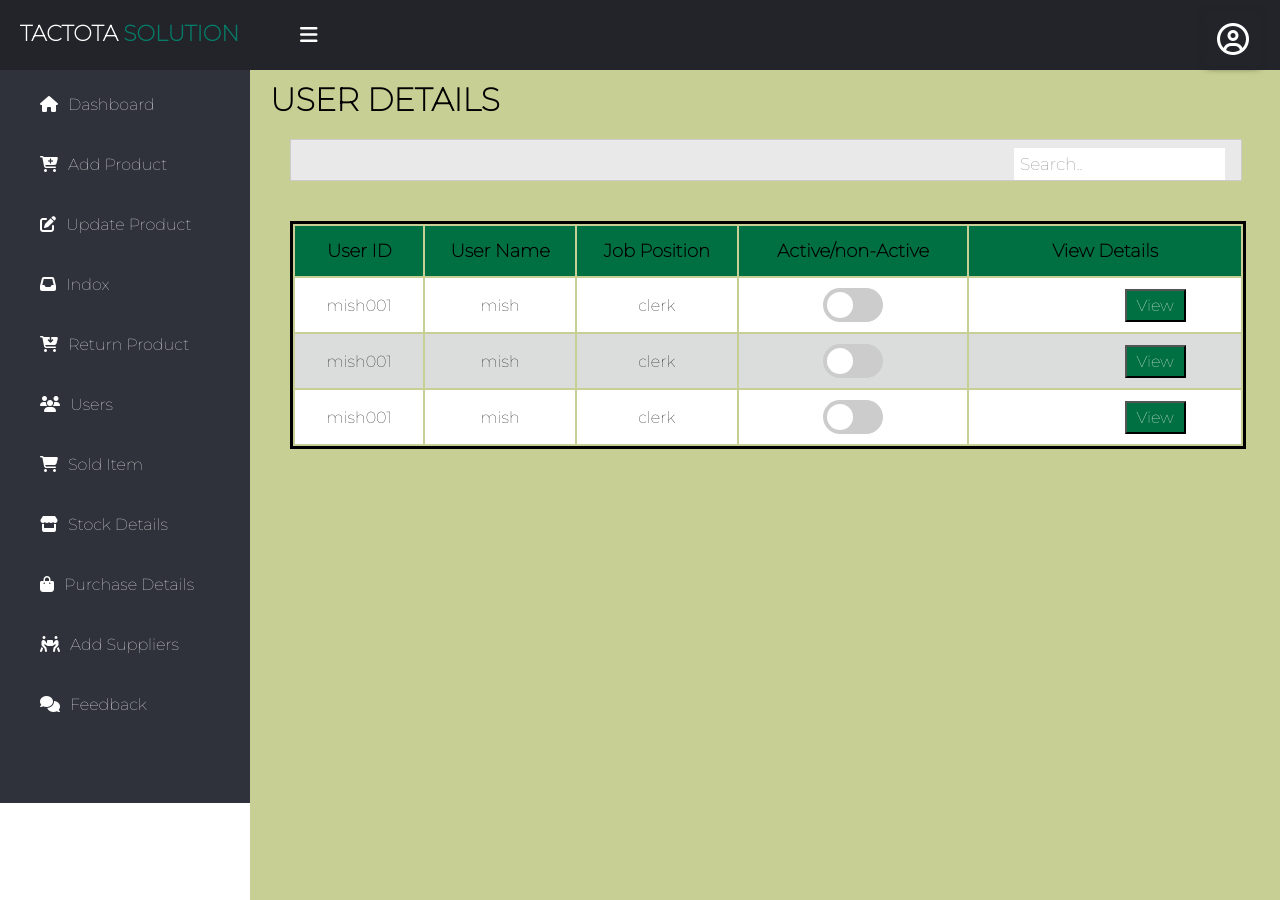
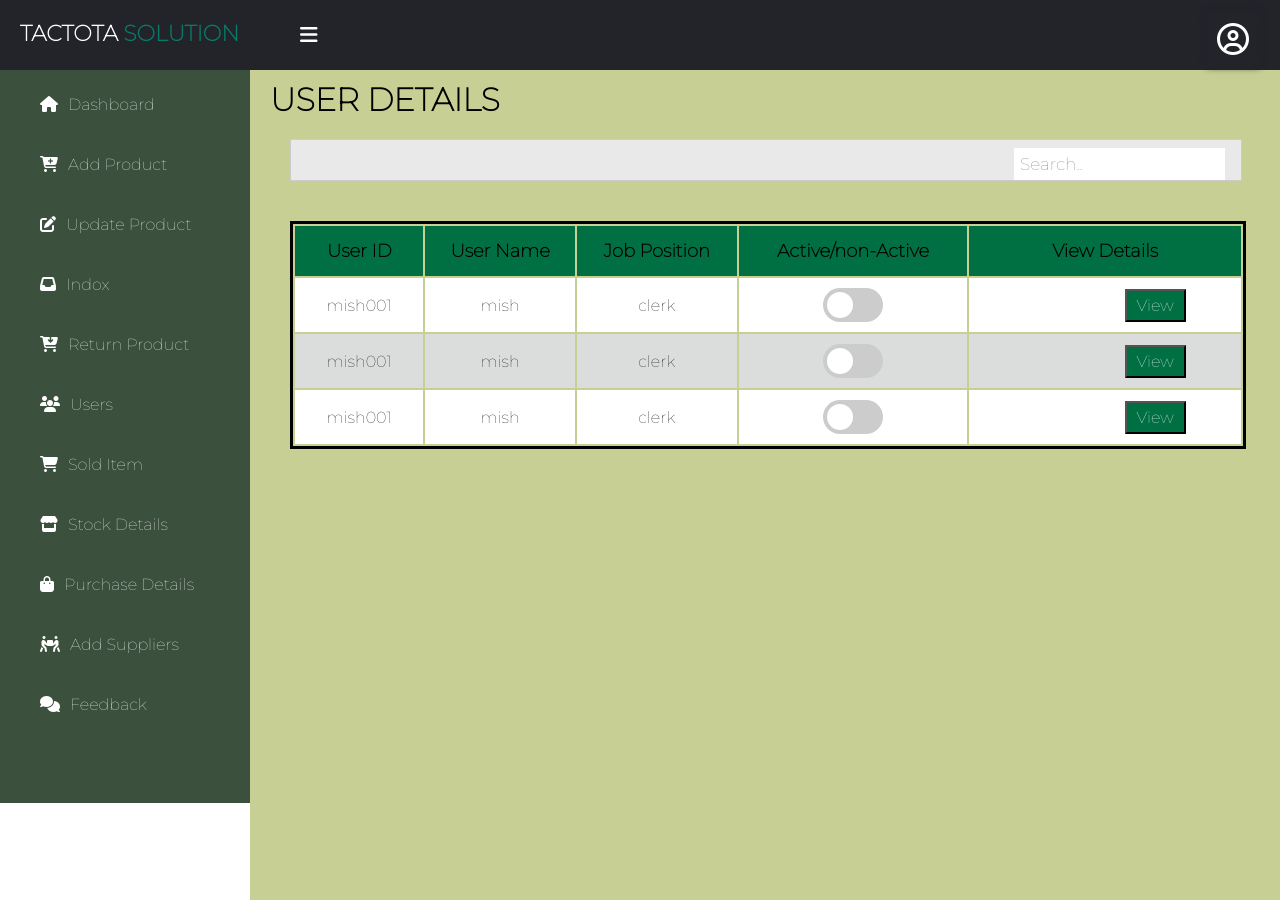
Before and after one commit to demo-project-01/tactota_solutions, a PHP site: page /activateuser.php in a window 1280 px wide. Run offline with PHP 8.4, Linux system fonts and the light colour scheme; some libraries are stand-ins or nearby versions.

Commit message:
Update style1.css

```diff
--- a/style1.css
+++ b/style1.css
@@ -125,7 +125,7 @@ body{
 .sidebar{
   z-index: 1;
   top: 0;
-    background: #2f323a;
+  background: #3b503d;
   margin-top: 70px;
   padding-top: 5px;
   position: fixed;
```
Lines whose indentation alone changed are shown as unchanged.
